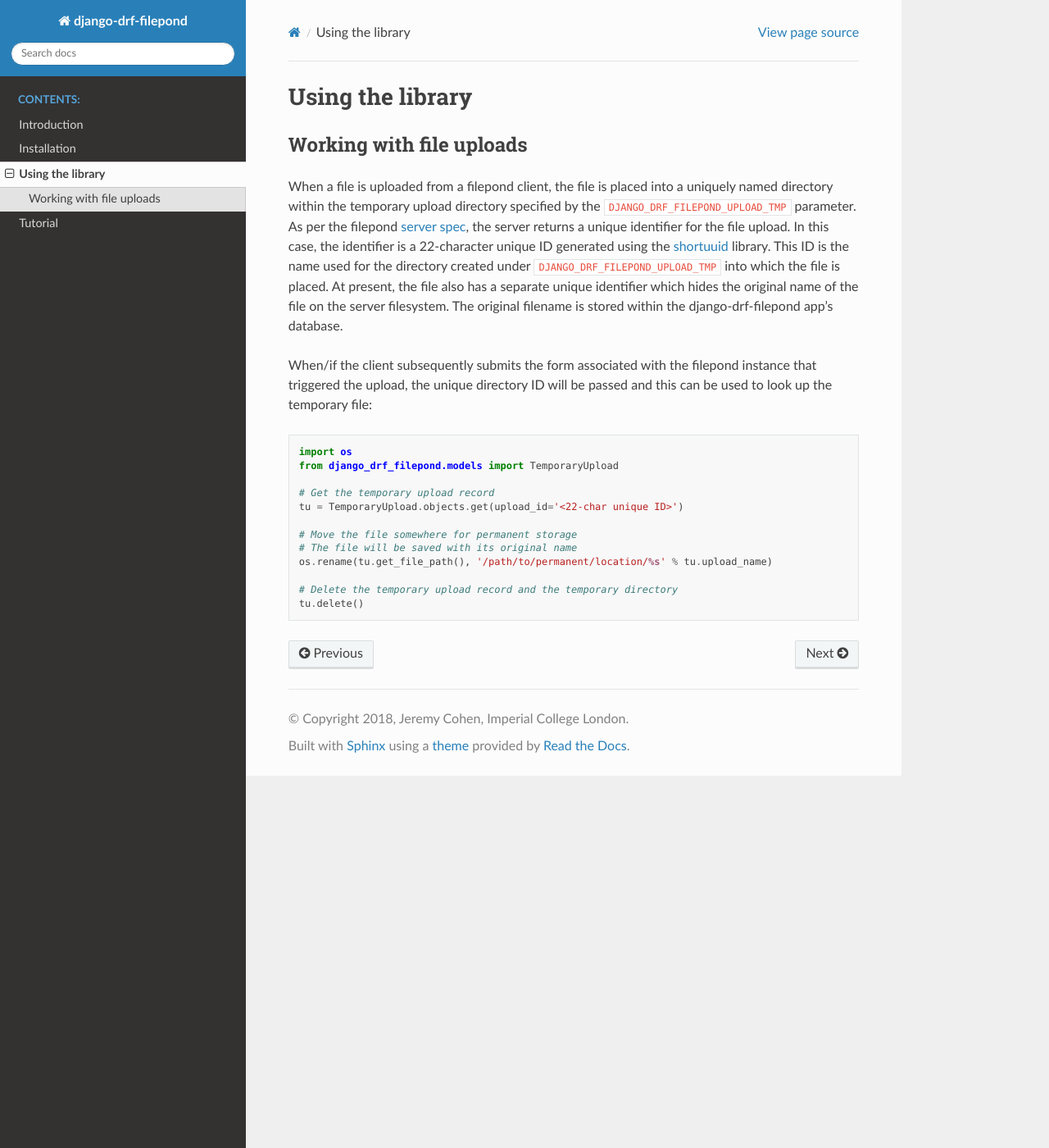
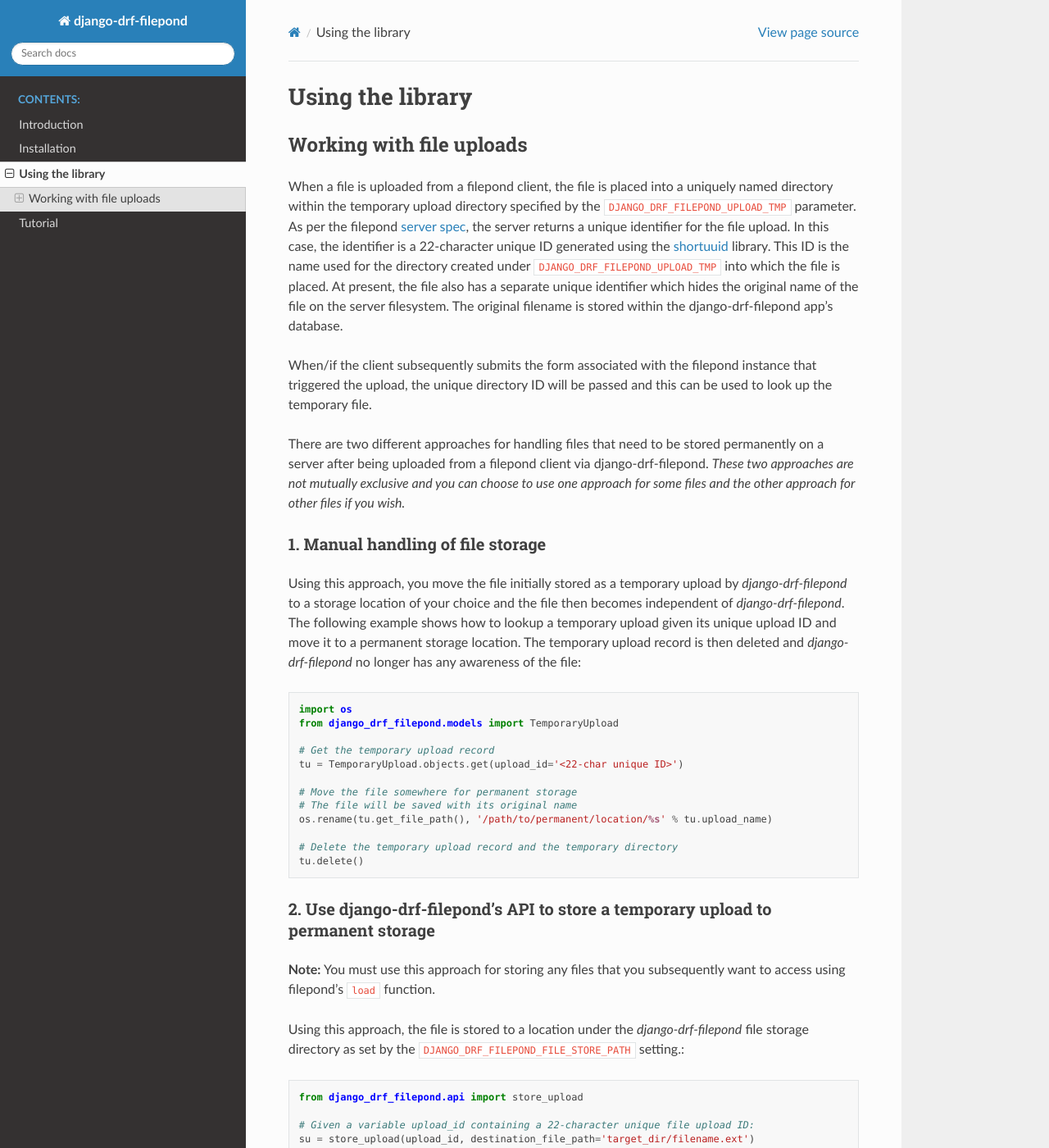
Before and after one commit to ImperialCollegeLondon/django-drf-filepond, a Sphinx documentation site: the page built from docs/using_the_library.rst, in a window 1280 px wide and 1400 px high. Shown: the whole window at 82% size. Built offline with Sphinx 7.4.7 and the Read the Docs theme 2.0.0, drawn with Linux system fonts in a browser that asks for light colours; some of the changed text lies outside the part shown.

```diff
--- a/docs/using_the_library.rst
+++ b/docs/using_the_library.rst
@@ -19,7 +19,24 @@ is stored within the django-drf-filepond app's database.
 
 When/if the client subsequently submits the form associated with the
 filepond instance that triggered the upload, the unique directory ID
-will be passed and this can be used to look up the temporary file::
+will be passed and this can be used to look up the temporary file.
+
+There are two different approaches for handling files that need to be stored
+permanently on a server after being uploaded from a filepond client via
+django-drf-filepond. *These two approaches are not mutually exclusive and
+you can choose to use one approach for some files and the other approach for
+other files if you wish.*
+
+1. Manual handling of file storage
+^^^^^^^^^^^^^^^^^^^^^^^^^^^^^^^^^^
+
+Using this approach, you move the file initially stored as a temporary
+upload by *django-drf-filepond* to a storage location of your choice and
+the file then becomes independent of *django-drf-filepond*. The following
+example shows how to lookup a temporary upload given its unique upload ID
+and move it to a permanent storage location. The temporary upload record
+is then deleted and *django-drf-filepond* no longer has any awareness of
+the file::
 
 	import os
 	from django_drf_filepond.models import TemporaryUpload
@@ -33,3 +50,29 @@ will be passed and this can be used to look up the temporary file::
 
 	# Delete the temporary upload record and the temporary directory
 	tu.delete()
+
+2. Use django-drf-filepond's API to store a temporary upload to permanent storage
+^^^^^^^^^^^^^^^^^^^^^^^^^^^^^^^^^^^^^^^^^^^^^^^^^^^^^^^^^^^^^^^^^^^^^^^^^^^^^^^^^
+
+**Note:** You must use this approach for storing any files that you
+subsequently want to access using filepond's ``load`` function.
+
+Using this approach, the file is stored to a location under the
+*django-drf-filepond* file storage directory as set by the
+``DJANGO_DRF_FILEPOND_FILE_STORE_PATH`` setting.::
+
+	from django_drf_filepond.api import store_upload
+
+	# Given a variable upload_id containing a 22-character unique file upload ID:
+	su = store_upload(upload_id, destination_file_path='target_dir/filename.ext')
+	# destination_file_path is a relative path (including target filename.
+	# The path will created under the file store directory and the original
+	# temporary upload will be deleted.
+
+The ``destination_file_path`` parameter passed to ``store_upload`` should
+be relative to the base upload location as defined by
+``DJANGO_DRF_FILEPOND_FILE_STORE_PATH``. If you pass a path that begins
+with ``/``, the leading ``/`` will be removed and the path will be
+interpreted as being relative to ``DJANGO_DRF_FILEPOND_FILE_STORE_PATH``.
+The path that you provide should include the filename that you would like
+the file stored as.
```
Also changed, not shown: README.md (+37 -1 lines), docs/installation.rst (+46 -0 lines), docs/introduction.rst (+3 -6 lines).
